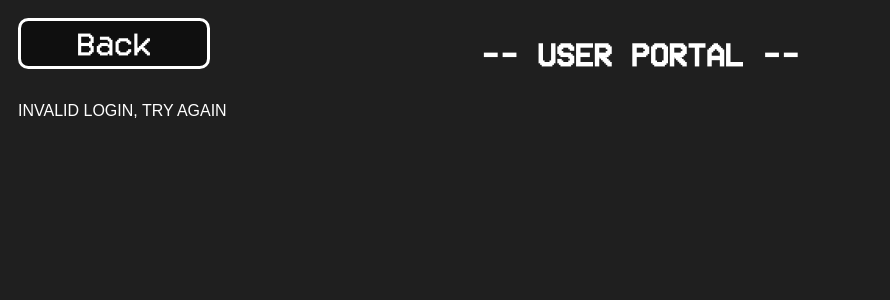
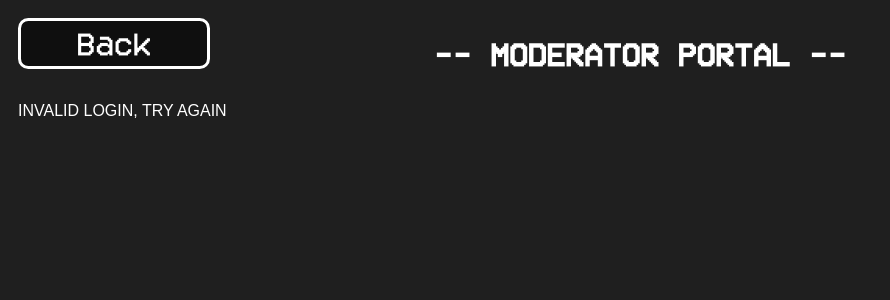
Before and after one commit to Antipoison7/Ultrakill-PHP, a PHP site: page /userManagement.php in a window 1280 px wide. Shown: the top 300 px of the page, without its empty margins (0-890 px from the left). Run offline with PHP 8.4, Linux system fonts and the light colour scheme.

Commit message:
Changed user  portal to moderator

```diff
--- a/Website/userManagement.php
+++ b/Website/userManagement.php
@@ -27,7 +27,7 @@
 
     <body>
         <?php
-            standardHeader("./index.php", "USER PORTAL");
+            standardHeader("./index.php", "MODERATOR PORTAL");
 
             if((isset($_SESSION["username"]))&&(isset($_SESSION["password"])))
             {
```
